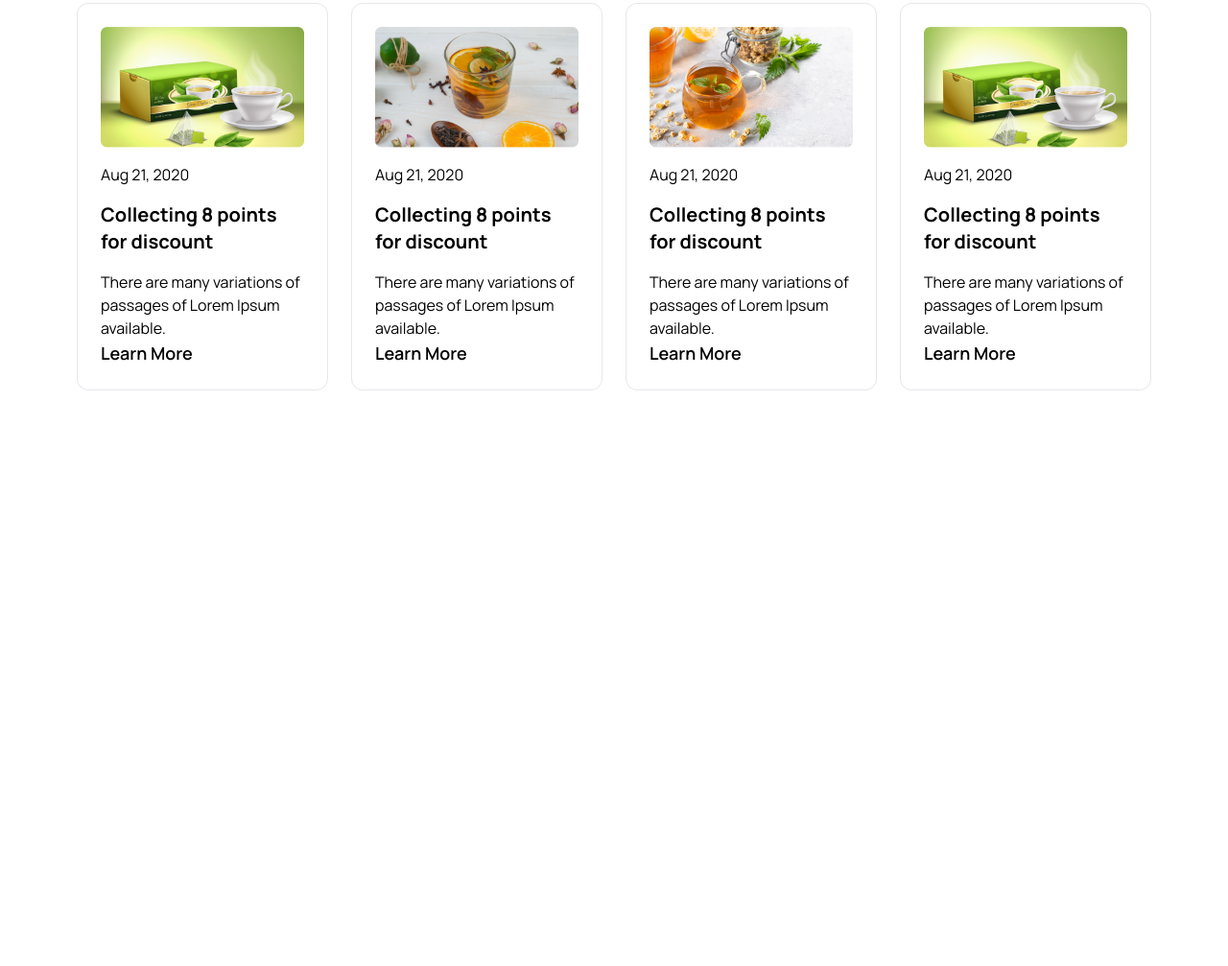
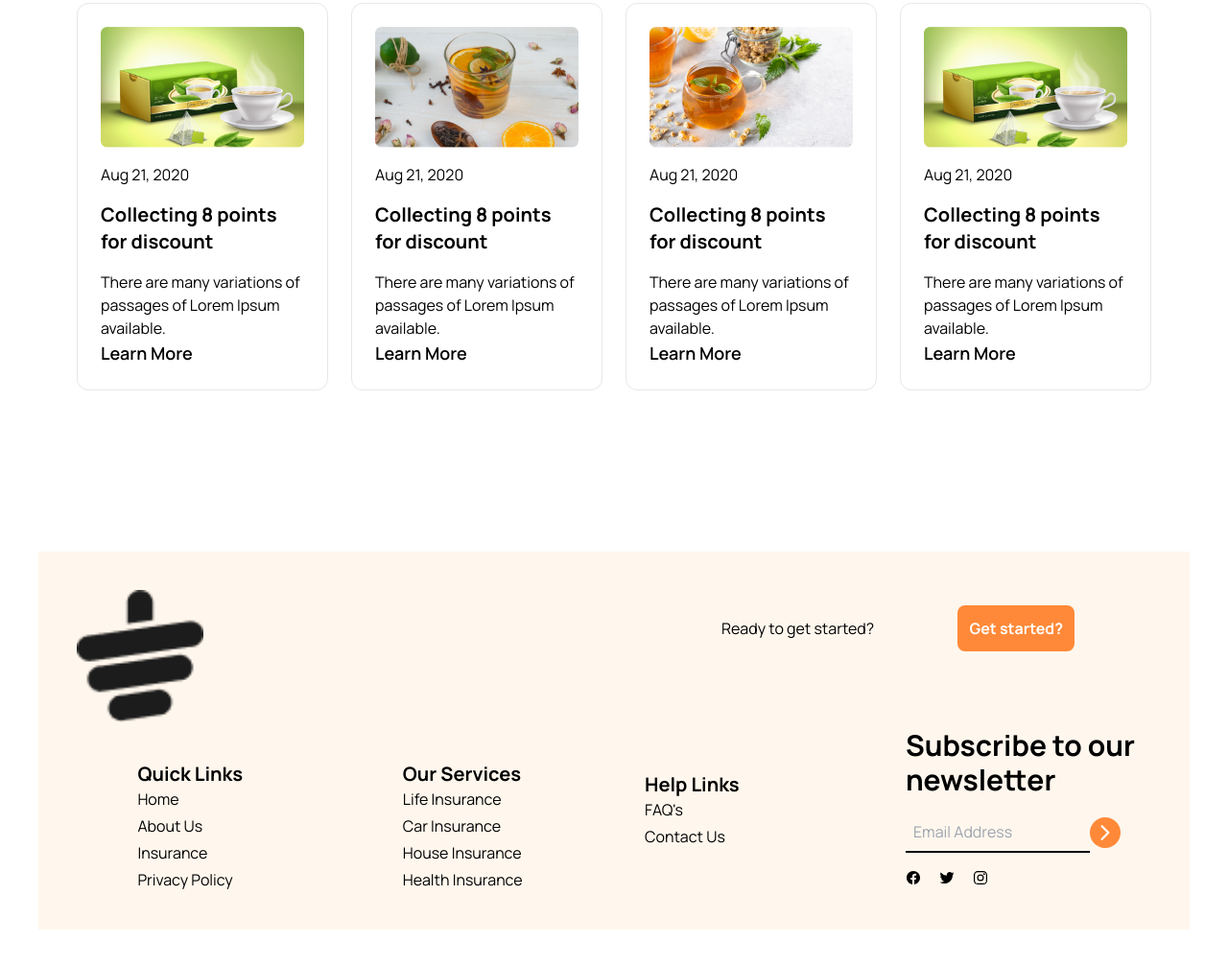
Before and after one commit to devMorshed/teaTail, a website: page index.html in a window 1280 px wide. Shown: the part 3357-4364 px from the top of the page at 96% size. Before the commit the page ends 3972 px from the top, so only its background shows below. Drawn offline with nearby package versions, Linux system fonts and the light colour scheme.

Commit message:
project done 99%

```diff
--- a/index.html
+++ b/index.html
@@ -6,8 +6,9 @@
   <meta name="viewport" content="width=device-width, initial-scale=1.0">
   <title>Tee Tail</title>
   <link rel="stylesheet" href="./dist/main.css">
+
 </head>
-<body class="font-MyFont">
+<body class="font-MyFont m-0 ">
 
   <!-- header section -->
   <header class="header p-10">
@@ -248,12 +249,108 @@
             <p>There are many variations of passages of Lorem Ipsum available. </p>
             <a href="#" class="text-lg font-semibold my-2">Learn More</a>
           </div>
-
-
         </div>
       </div>
     </section>
   </main>
+
+  <footer class=" m-0 p-0 bg-orange-50">
+    <section class="footer">
+      <div class="container p-10 mx-auto">
+
+        <!-- one section by grid and other by flex -->
+
+      <!-- main flexbox of footer -->
+
+        <div class="flex gap-16 flex-col lg:flex-row">
+
+          <!-- footer left  -->
+          <div class="flex flex-col gap-4 md:basis-1/2 space-y-6 ">
+
+
+            <!-- footer-left logo -->
+
+            <img class="w-1/4 " src="./images/cup.png" alt="">
+
+
+            <!-- left lists -->
+            <div class="f-lsits flex justify-around gap-10">
+
+              <!-- footer left first list -->
+              <div class="list">
+                <h4 class="text-xl font-bold">Quick Links</h4>
+                <ul class="space-y-1">
+                  <li><a href="#"></a>Home</li>
+                  <li><a href="#"></a>About Us</li>
+                  <li><a href="#"></a>Insurance</li>
+                  <li><a href="#"></a>Privacy Policy</li>
+                </ul>
+              </div>
+
+              <!-- footer left second list -->
+              <div class="list">
+                <h4 class="text-xl font-bold">Our Services</h4>
+                <ul class="space-y-1">
+                  <li><a href="#"></a>Life Insurance</li>
+                  <li><a href="#"></a>Car Insurance</li>
+                  <li><a href="#"></a>House Insurance</li>
+                  <li><a href="#"></a>Health Insurance</li>
+                </ul>
+              </div>
+
+            </div>
+          </div>
+
+          <!-- footer right  -->
+          <div class="flex md:basis-1/2  justify-end flex-col gap-20">
+            <!-- right-top  -->
+            <div class=" px-20  flex items-center justify-between ">
+              <div class="text"><p>Ready to get started?</p></div>
+              <div class="btn"><button class="bg-ttorange text-white font-bold p-3 rounded-lg ">Get started?</button></div>
+            </div>
+
+            <!-- right bottom  -->
+            <div class="flex flex-row items-center gap-4">
+
+              <!-- right bottom list -->
+              <div class="list  w-1/2 ">
+                <h4 class="text-xl font-bold">Help Links</h4>
+                <ul class="space-y-1">
+                  <li><a href="#"></a>FAQ's</li>
+                  <li><a href="#"></a>Contact Us</li>
+                </ul>
+              </div>
+              <!-- right bottom input -->
+              <div class="w-1/2 md:basis-1/2 space-y-4 ">
+                <h4 class="text-3xl font-bold">Subscribe to our newsletter </h4>
+                <div class="flex items-center">
+                  <input class="bg-transparent border-b-2 border-b-black p-2 w-3/4" type="email" name="" id="" placeholder="Email Address">
+                  <ion-icon class="bg-ttorange text-white font-bold text-2xl rounded-full p-1" name="chevron-forward-outline"></ion-icon>
+
+                </div>
+                <ul class="space-x-4">
+                  <li class="inline">
+                    <a href="#"><ion-icon name="logo-facebook"></ion-icon></a>
+                  </li>
+                  <li class="inline">
+                    <a href="#"><ion-icon name="logo-twitter"></ion-icon></a>
+                  </li>
+                  <li class="inline">
+                    <a href="#"><ion-icon name="logo-instagram"></ion-icon></a>
+                  </li>
+                </ul>
+              </div>
+
+            </div>
+
+          </div>
+
+        </div>
+
+
+      </div>
+    </section>
+  </footer>
 
 
 
```
Also changed, not shown: dist/main.css.
